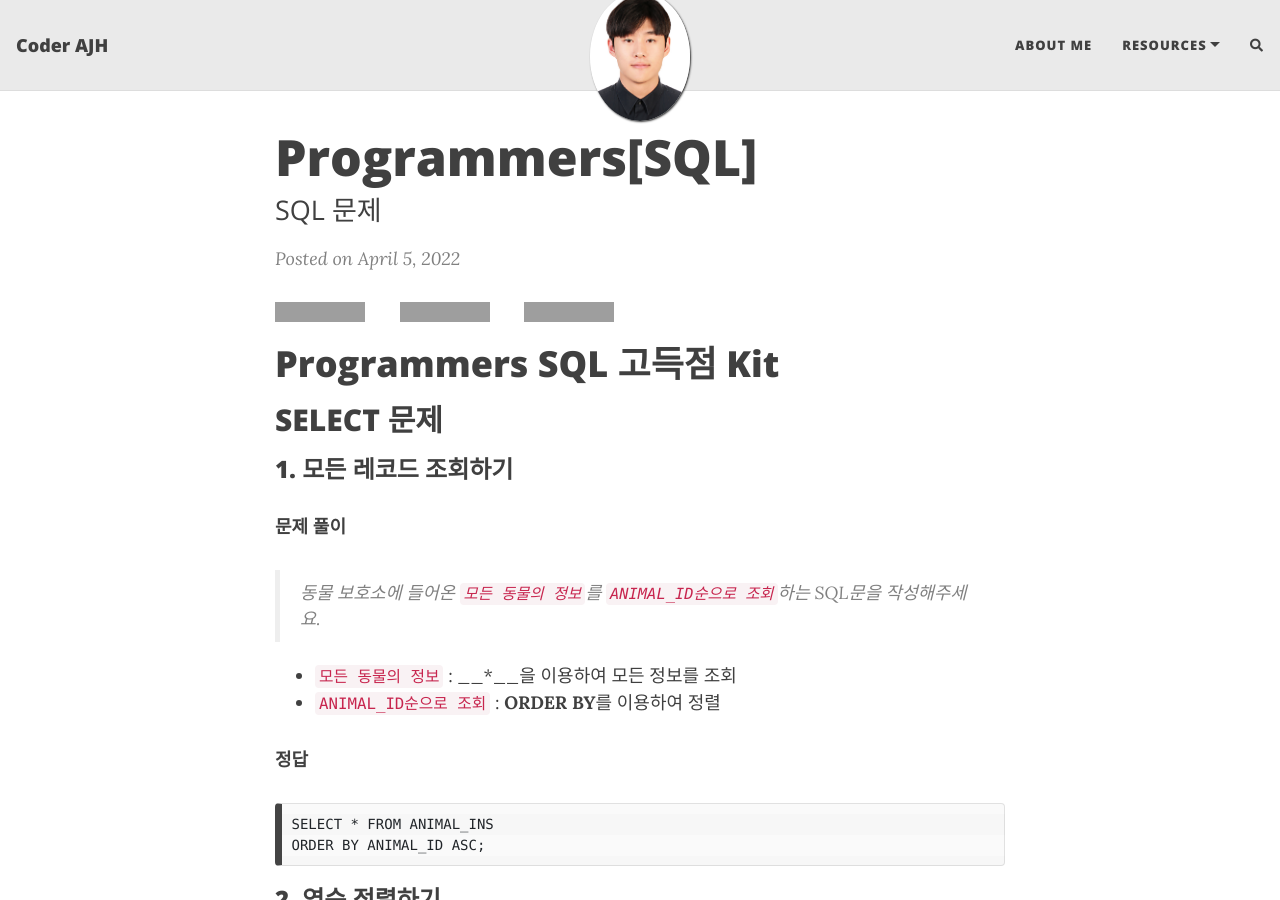
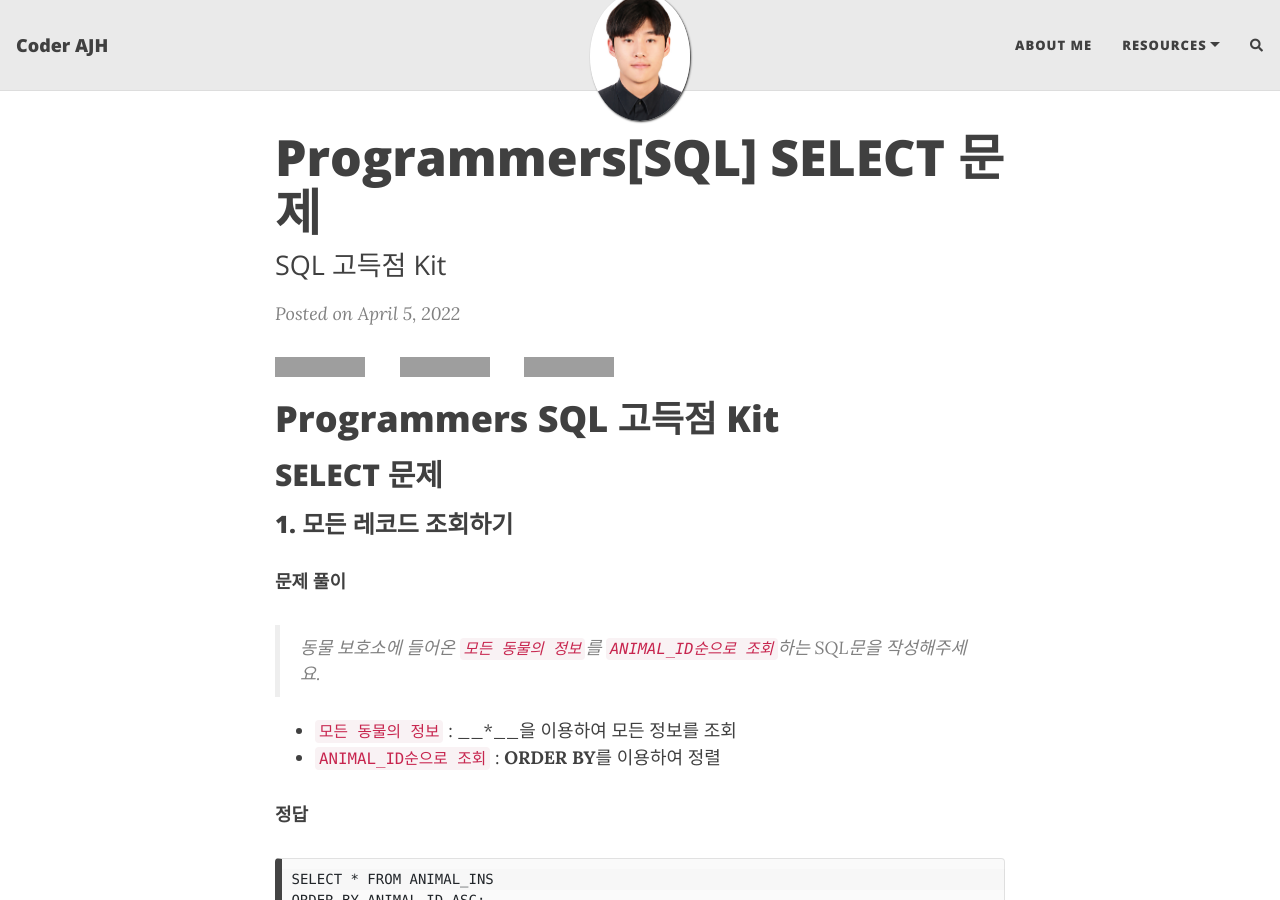
Before and after one commit to junhong625/junhong625.github.io, a Jekyll site: the page built from _posts/2022-04-05-Programmers-SQL_KIT.md, in a window 1280 px wide and 900 px high, cut to the strip 0-900 px from the top of the window. Built offline with Jekyll 4.4.1, drawn with Linux system fonts in a browser that asks for light colours; nearby versions of some CDN libraries; comment, search, counter and statistics services are not loaded; grey boxes are pictures that could not be loaded.

Commit message:
Update 2022-04-05-Programmers-SQL_KIT.md

```diff
--- a/_posts/2022-04-05-Programmers-SQL_KIT.md
+++ b/_posts/2022-04-05-Programmers-SQL_KIT.md
@@ -1,7 +1,7 @@
 ---
 layout : post
-title : Programmers[SQL]
-subtitle : SQL 문제
+title : Programmers[SQL] SELECT 문제
+subtitle : SQL 고득점 Kit
 gh-repo: junhong625/SQL
 gh-badge: [star, fork, follow]
 tags : [SQL]
```
